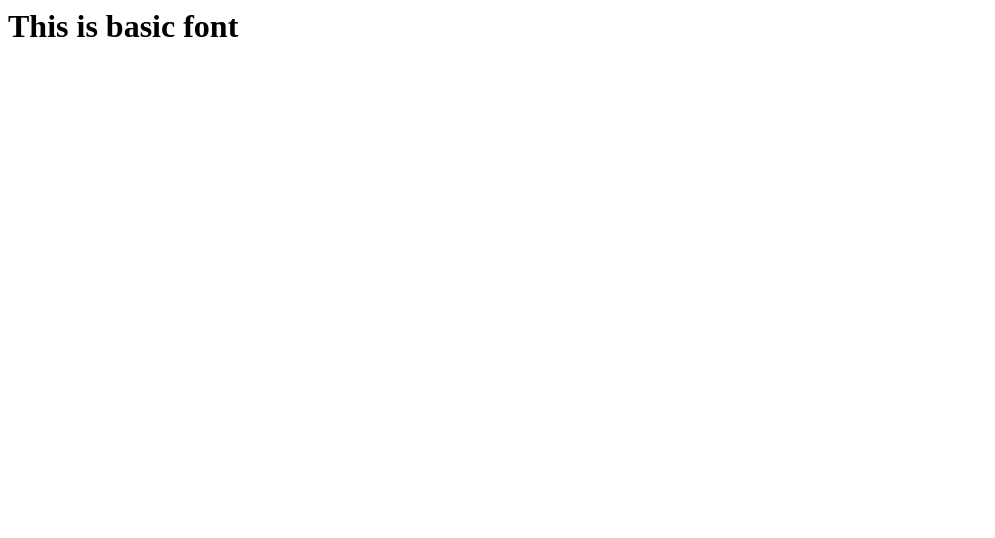
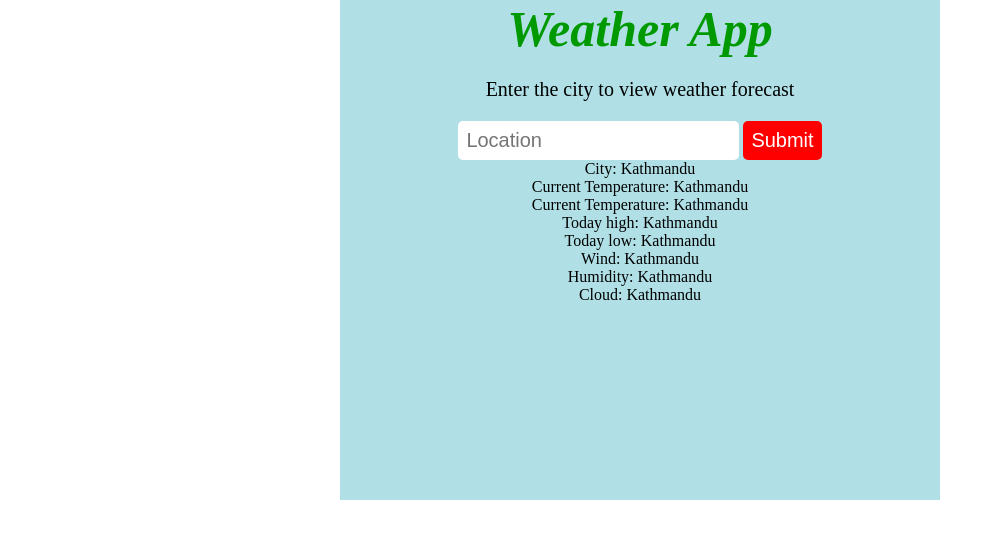
Before and after one commit to dev1980/Weather-App, a website built with webpack: page dist/index.html in a window 1280 px wide. Shown: the whole page, without its empty margins (0-995 px from the left). Built offline with Linux system fonts and the light colour scheme.

Commit message:
Added html and css

```diff
--- a/src/style.css
+++ b/src/style.css
@@ -0,0 +1,41 @@
+body {
+    margin: 0;
+    padding: 0;
+
+}
+.container {
+    text-align:center;
+    max-width: 600px;
+    height: 500px;
+    background-color:powderblue;
+    margin: 0 auto;
+}
+h1, p {
+    margin: 0;
+    padding:0;
+}
+h1 {
+    color:#009900;
+    font-size:50px;
+    font-weight:bold;
+    font-style:italic;
+
+}
+.info {
+    font-style:bold;
+    font-size:20px;
+    padding: 20px;
+
+}
+input {
+    border:0;
+    font-size: 20px;
+    padding: 8px;
+    border-radius: 5px;
+}
+
+input[type="submit"] {
+    background-color:red;
+    color: white;
+
+}
```
Also changed, not shown: dist/index.html, dist/main.js.
